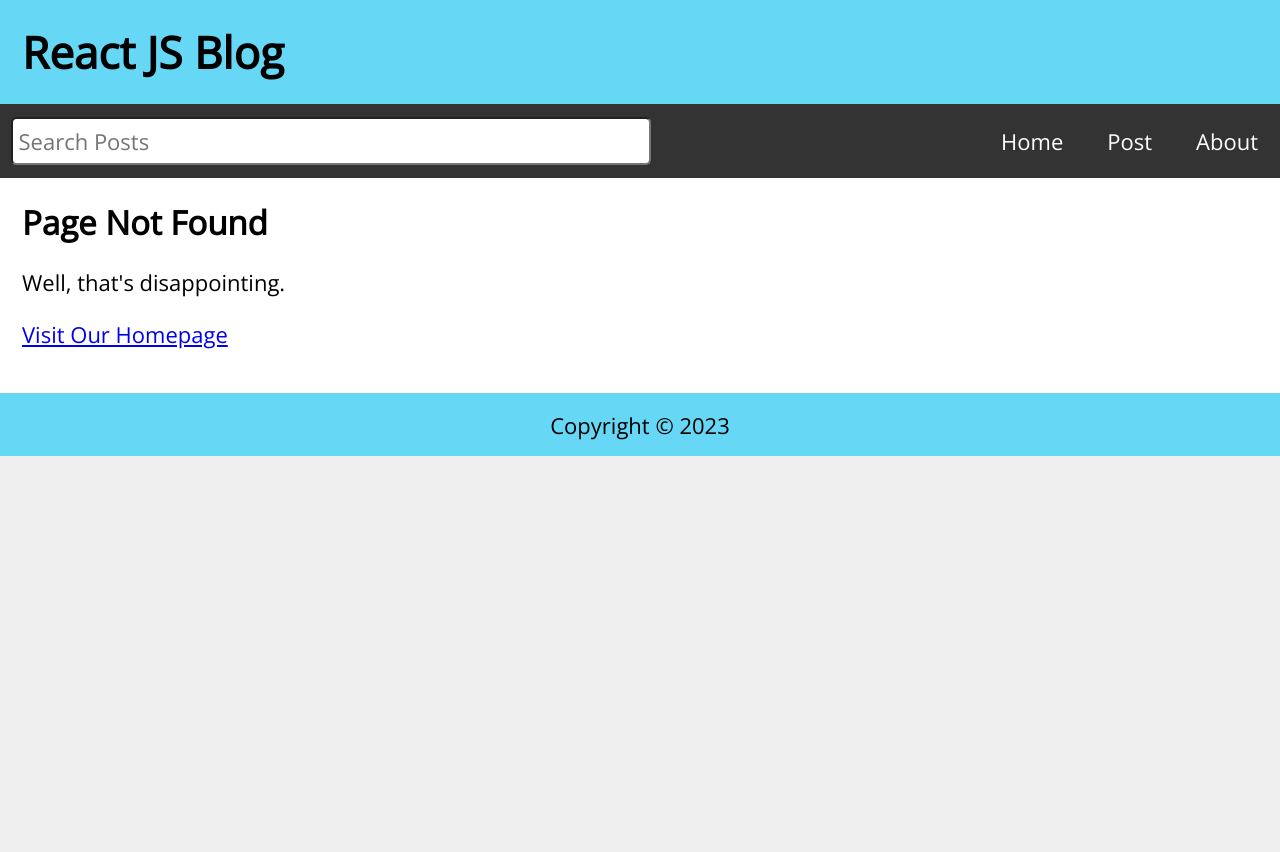
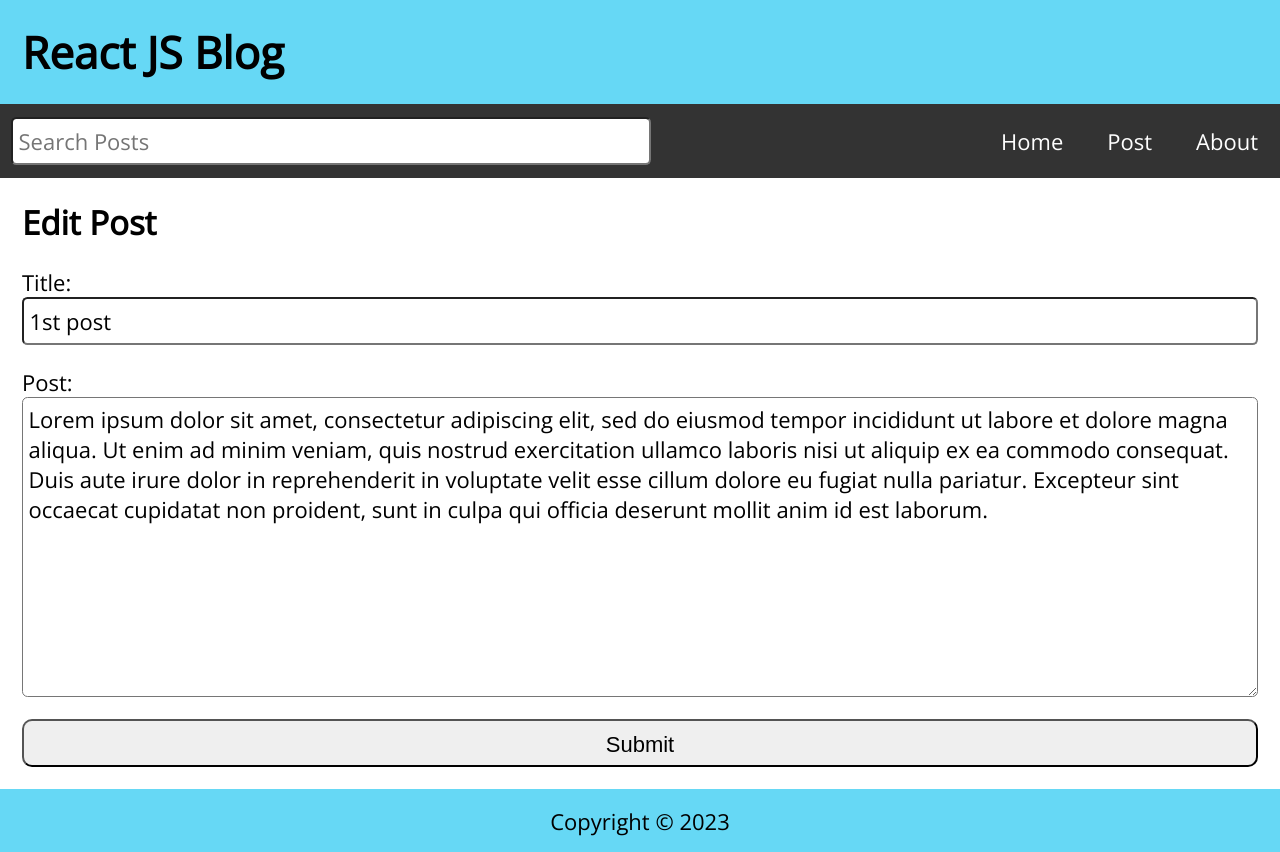
Before and after one commit to chobuzz/react-js-blog-app, a React (Create React App) app: page /edit/1 in a window 1280 px wide. Before the commit this address had no page. Before the commit the page ends 800 px from the top, so only its background shows below. Built offline with nearby package versions, Linux system fonts and the light colour scheme; data requests are answered from the project's data file.

Commit message:
Axios API Requests

```diff
--- /dev/null
+++ b/data/db.json
@@ -0,0 +1,10 @@
+{
+  "posts": [
+    {
+      "id": 1,
+      "title": "1st post",
+      "datetime": "July 16, 2021 11:47:39 AM",
+      "body": "Lorem ipsum dolor sit amet, consectetur adipiscing elit, sed do eiusmod tempor incididunt ut labore et dolore magna aliqua. Ut enim ad minim veniam, quis nostrud exercitation ullamco laboris nisi ut aliquip ex ea commodo consequat. Duis aute irure dolor in reprehenderit in voluptate velit esse cillum dolore eu fugiat nulla pariatur. Excepteur sint occaecat cupidatat non proident, sunt in culpa qui officia deserunt mollit anim id est laborum."
+    }
+  ]
+}
--- a/package.json
+++ b/package.json
@@ -6,6 +6,7 @@
     "@testing-library/jest-dom": "^5.17.0",
     "@testing-library/react": "^13.4.0",
     "@testing-library/user-event": "^13.5.0",
+    "axios": "^1.5.1",
     "date-fns": "^2.30.0",
     "react": "^18.2.0",
     "react-dom": "^18.2.0",
--- a/public/index.html
+++ b/public/index.html
@@ -14,7 +14,7 @@
       manifest.json provides metadata used when your web app is installed on a
       user's mobile device or desktop. See https://developers.google.com/web/fundamentals/web-app-manifest/
     -->
-    <link rel="manifest" href="%PUBLIC_URL%/manifest.json" />
+    <link rel="manifest" href="./manifest.json" />
     <!--
       Notice the use of %PUBLIC_URL% in the tags above.
       It will be replaced with the URL of the `public` folder during the build.
--- a/src/App.js
+++ b/src/App.js
@@ -3,45 +3,43 @@ import Nav from "./Nav";
 import Home from "./Home";
 import NewPost from "./NewPost";
 import PostPage from "./PostPage";
+import EditPost from "./EditPost";
 import About from "./About";
 import Missing from "./Missing";
 import Footer from "./Footer";
 import { Routes, Route, useNavigate, BrowserRouter } from "react-router-dom";
 import { useState, useEffect } from "react";
 import { format } from "date-fns";
+import api from "./api/posts";
 
 function App() {
-  const [posts, setPosts] = useState([
-    {
-      id: 1,
-      title: "My First Post",
-      datetime: "July 01, 2021 11:17:36 AM",
-      body: "Lorem ipsum dolor sit amet consectetur adipisicing elit. Quis consequatur expedita, assumenda similique non optio! Modi nesciunt excepturi corrupti atque blanditiis quo nobis, non optio quae possimus illum exercitationem ipsa!",
-    },
-    {
-      id: 2,
-      title: "My 2nd Post",
-      datetime: "July 01, 2021 11:17:36 AM",
-      body: "Lorem ipsum dolor sit amet consectetur adipisicing elit. Quis consequatur expedita, assumenda similique non optio! Modi nesciunt excepturi corrupti atque blanditiis quo nobis, non optio quae possimus illum exercitationem ipsa!",
-    },
-    {
-      id: 3,
-      title: "My 3rd Post",
-      datetime: "July 01, 2021 11:17:36 AM",
-      body: "Lorem ipsum dolor sit amet consectetur adipisicing elit. Quis consequatur expedita, assumenda similique non optio! Modi nesciunt excepturi corrupti atque blanditiis quo nobis, non optio quae possimus illum exercitationem ipsa!",
-    },
-    {
-      id: 4,
-      title: "My Fourth Post",
-      datetime: "July 01, 2021 11:17:36 AM",
-      body: "Lorem ipsum dolor sit amet consectetur adipisicing elit. Quis consequatur expedita, assumenda similique non optio! Modi nesciunt excepturi corrupti atque blanditiis quo nobis, non optio quae possimus illum exercitationem ipsa!",
-    },
-  ]);
+  const [posts, setPosts] = useState([]);
   const [search, setSearch] = useState("");
   const [searchResults, setSearchResults] = useState([]);
   const [postTitle, setPostTitle] = useState("");
   const [postBody, setPostBody] = useState("");
+  const [editTitle, setEditTitle] = useState("");
+  const [editBody, setEditBody] = useState("");
   const navigate = useNavigate();
+
+  useEffect(() => {
+    const fetchPosts = async () => {
+      try {
+        const response = await api.get("/posts");
+        setPosts(response.data);
+      } catch (err) {
+        if (err.response) {
+          // Not in the 200 response range
+          console.log(err.response.data);
+          console.log(err.response.status);
+          console.log(err.response.headers);
+        } else {
+          console.log(`Error: ${err.message}`);
+        }
+      }
+    };
+    fetchPosts();
+  }, []);
 
   useEffect(() => {
     const filteredResults = posts.filter(
@@ -53,22 +51,50 @@ function App() {
     setSearchResults(filteredResults.reverse());
   }, [posts, search]);
 
-  const handleSubmit = (e) => {
+  const handleSubmit = async (e) => {
     e.preventDefault();
     const id = posts.length ? posts[posts.length - 1].id + 1 : 1;
     const datetime = format(new Date(), "MMMM dd, yyyy pp");
     const newPost = { id, title: postTitle, datetime, body: postBody };
-    const allPosts = [...posts, newPost];
+
+    try {
+      const response = await api.post("/posts", newPost);
+      const allPosts = [...posts, response.data];
       setPosts(allPosts);
       setPostTitle("");
       setPostBody("");
       navigate("/");
+    } catch (err) {
+      console.log(`Error: ${err.message}`);
+    }
   };
 
-  const handleDelete = (id) => {
+  const handleEdit = async (id) => {
+    const datetime = format(new Date(), "MMMM dd, yyyy pp");
+    const updatedPost = { id, title: editTitle, datetime, body: editBody };
+
+    try {
+      const response = await api.put(`/posts/${id}`, updatedPost);
+      setPosts(
+        posts.map((post) => (post.id === id ? { ...response.data } : post))
+      );
+      setEditTitle("");
+      setEditBody("");
+      navigate("/");
+    } catch (err) {
+      console.log(`Error: ${err.message}`);
+    }
+  };
+
+  const handleDelete = async (id) => {
+    try {
+      await api.delete(`/posts/${id}`);
       const postsList = posts.filter((post) => post.id !== id);
       setPosts(postsList);
       navigate("/");
+    } catch (err) {
+      console.log(`Error: ${err.message}`);
+    }
   };
 
   return (
@@ -90,6 +116,19 @@ function App() {
           }
         />
         <Route
+          path="/edit/:id"
+          element={
+            <EditPost
+              posts={posts}
+              handleEdit={handleEdit}
+              editTitle={editTitle}
+              setEditTitle={setEditTitle}
+              editBody={editBody}
+              setEditBody={setEditBody}
+            />
+          }
+        />
+        <Route
           path="/post/:id"
           element={<PostPage posts={posts} handleDelete={handleDelete} />}
         />
@@ -102,3 +141,6 @@ function App() {
 }
 
 export default App;
+
+// json-server 실행
+// npx json-server -p 3500 -w data/db.json
--- /dev/null
+++ b/src/EditPost.js
@@ -0,0 +1,61 @@
+import { useEffect } from "react";
+import { useParams, Link } from "react-router-dom";
+
+const EditPost = ({
+  posts,
+  handleEdit,
+  editBody,
+  setEditBody,
+  editTitle,
+  setEditTitle,
+}) => {
+  const { id } = useParams();
+  const post = posts.find((post) => post.id.toString() === id);
+
+  useEffect(() => {
+    if (post) {
+      setEditTitle(post.title);
+      setEditBody(post.body);
+    }
+  }, [post, setEditTitle, setEditBody]);
+  return (
+    <main className="NewPost">
+      {editTitle && (
+        <>
+          <h2>Edit Post</h2>
+          <form className="newPostForm" onSubmit={(e) => e.preventDefault()}>
+            <label htmlFor="postTitle">Title:</label>
+            <input
+              id="postTitle"
+              type="text"
+              required
+              value={editTitle}
+              onChange={(e) => setEditTitle(e.target.value)}
+            />
+            <label htmlFor="postBody">Post:</label>
+            <textarea
+              id="postBody"
+              required
+              value={editBody}
+              onChange={(e) => setEditBody(e.target.value)}
+            />
+            <button type="submit" onClick={() => handleEdit(post.id)}>
+              Submit
+            </button>
+          </form>
+        </>
+      )}
+      {!editTitle && (
+        <>
+          <h2>Post Not Fount</h2>
+          <p>Well, that's disappointing.</p>
+          <p>
+            <Link to="/">Visit Our Homepage</Link>
+          </p>
+        </>
+      )}
+    </main>
+  );
+};
+
+export default EditPost;
--- a/src/PostPage.js
+++ b/src/PostPage.js
@@ -12,7 +12,15 @@ const PostPage = ({ posts, handleDelete }) => {
             <h2>{post.title}</h2>
             <p className="postDate">{post.datetime}</p>
             <p className="postBody">{post.body}</p>
-            <button onClick={() => handleDelete(post.id)}>Delete Post</button>
+            <Link to={`/edit/${post.id}`}>
+              <button className="editButton">Edit Post</button>
+            </Link>
+            <button
+              className="deleteButton"
+              onClick={() => handleDelete(post.id)}
+            >
+              Delete Post
+            </button>
           </>
         )}
         {!post && (
--- /dev/null
+++ b/src/api/posts.js
@@ -0,0 +1,5 @@
+import axios from "axios";
+
+export default axios.create({
+  baseURL: "http://localhost:3500",
+});
--- a/src/index.css
+++ b/src/index.css
@@ -205,11 +205,10 @@ body {
   cursor: pointer;
 }
 
-.Missing h2,
-.PostPage h2,
 .Missing p,
-.PostPage p {
-  margin-bottom: 1rem;
+.PostPage p,
+.NewPost p {
+  margin-top: 1rem;
 }
 
 .PostPage button {
@@ -217,10 +216,18 @@ body {
   min-width: 48px;
   border-radius: 0.25rem;
   padding: 0.5rem;
+  margin-right: 0.5rem;
   font-size: 1rem;
-  background-color: red;
   color: #fff;
   cursor: pointer;
+}
+
+.deleteButton {
+  background-color: red;
+}
+
+.editButton {
+  background-color: #333;
 }
 
 .statusMsg {
```
Also changed, not shown: 1 other file (tests, documents, lock files or other folders). Lines whose indentation alone changed are shown as unchanged.
